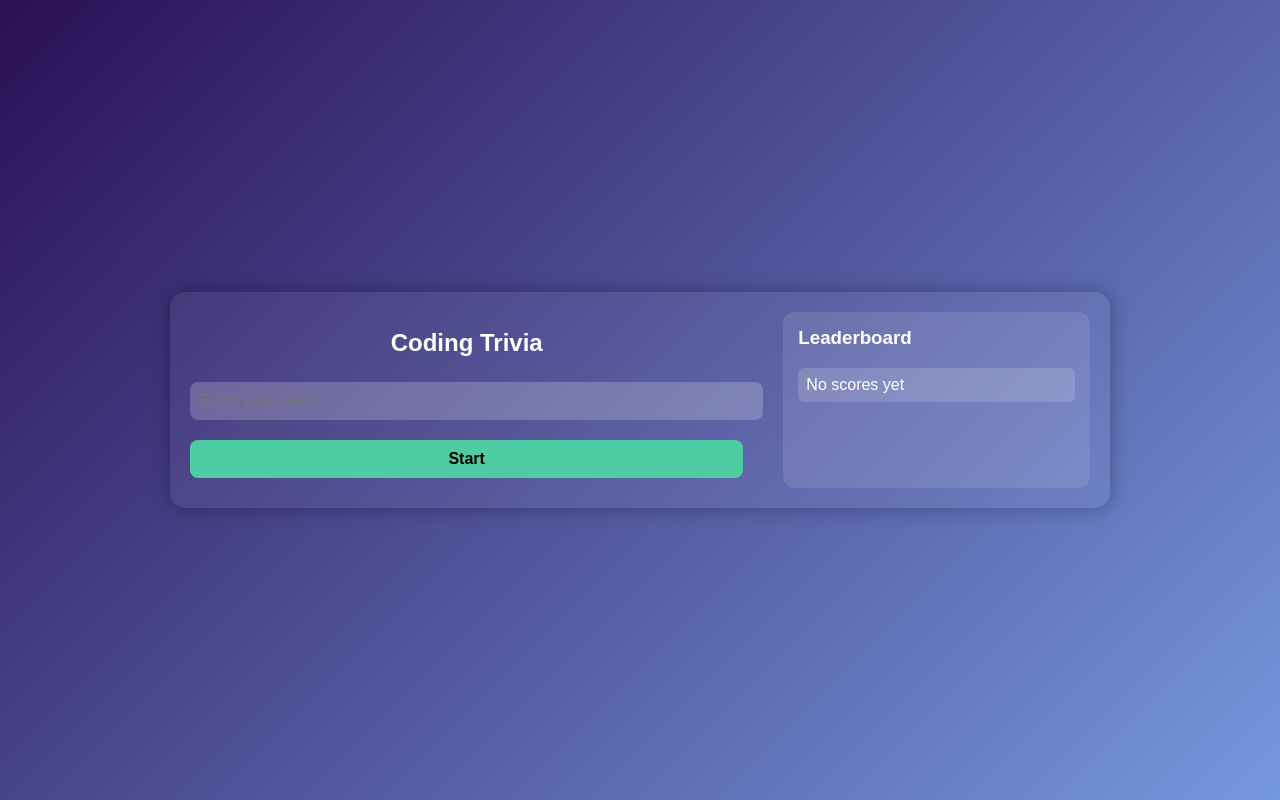
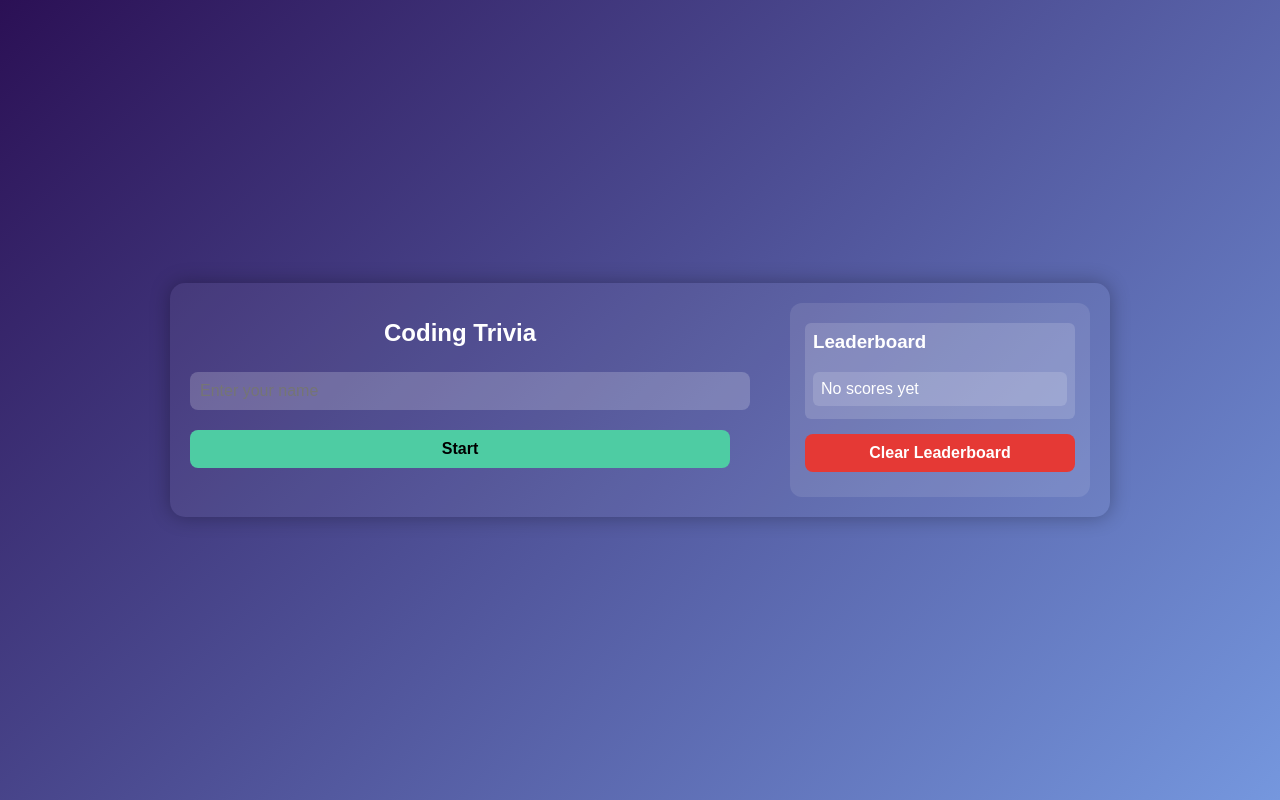
Before and after one commit to krishramoju2/CDSCTrivia, a plain HTML site: page index.html in a window 1280 px wide. Drawn offline with Linux system fonts and the light colour scheme.

Commit message:
Update index.html

```diff
--- a/index.html
+++ b/index.html
@@ -19,7 +19,7 @@
       width: 90%;
       max-width: 900px;
       display: flex;
-      gap: 40px; /* Increased space between game and leaderboard */
+      gap: 60px; /* Increased distance between game and leaderboard */
       background: rgba(255,255,255,0.05);
       padding: 20px;
       border-radius: 15px;
@@ -36,6 +36,9 @@
       border-radius: 12px;
       max-height: 500px;
       overflow-y: auto;
+      display: flex;
+      flex-direction: column;
+      justify-content: space-between;
     }
     h1 { margin-bottom: 15px; font-size: 24px; }
     input, button {
@@ -54,6 +57,7 @@
     .wrong { background: #e53935 !important; color: #fff; }
     #leaderboard h3 { margin-top: 0; }
     #leaderboard div { background: rgba(255,255,255,0.15); padding: 8px; border-radius: 6px; margin: 5px 0; }
+    #clearBtn { margin-top: 10px; background: #e53935; color: #fff; }
   </style>
 </head>
 <body>
@@ -78,8 +82,11 @@
     </div>
 
     <div class="leaderboard" id="leaderboard">
-      <h3>Leaderboard</h3>
-      <div id="scores">No scores yet</div>
+      <div>
+        <h3>Leaderboard</h3>
+        <div id="scores">No scores yet</div>
+      </div>
+      <button id="clearBtn" onclick="clearLeaderboard()">Clear Leaderboard</button>
     </div>
   </div>
 
@@ -169,6 +176,11 @@
       document.getElementById('finish').style.display='none';
     }
 
+    function clearLeaderboard(){
+      localStorage.removeItem('ctLeaderboard');
+      renderLeaderboard();
+    }
+
     renderLeaderboard();
   </script>
 </body>
```
